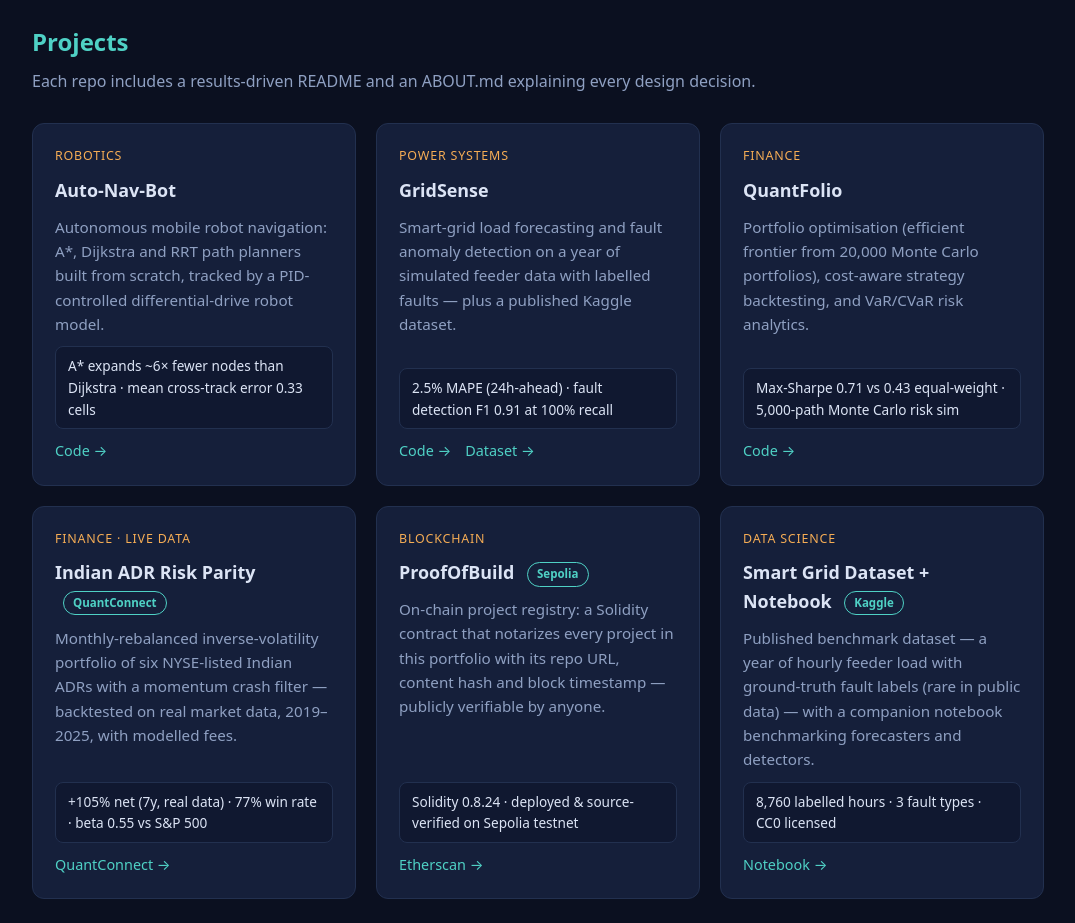
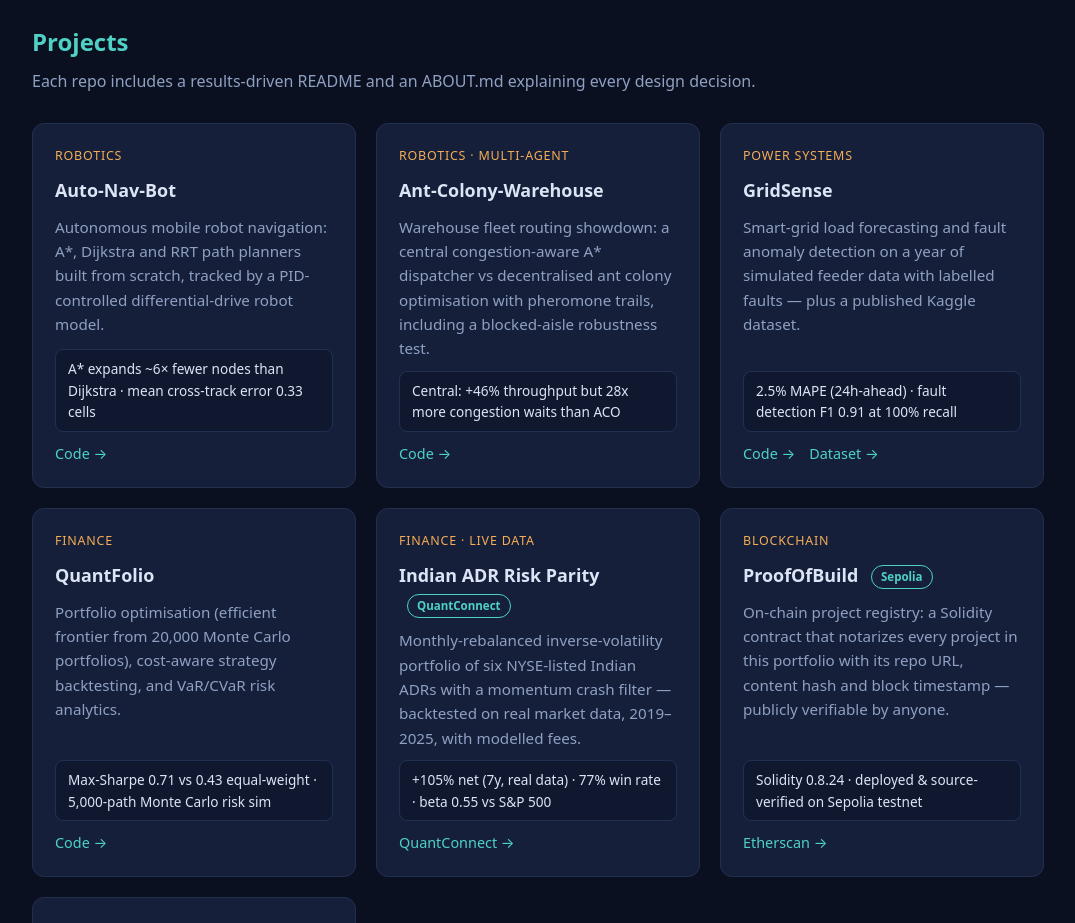
Before and after one commit to AdityaRezan/AdityaRezan.github.io, a plain HTML site: page index.html in a window 1280 px wide. Shown: the part 780-1703 px from the top of the page, without its empty margins (102-1177 px from the left). Drawn offline with Linux system fonts and the light colour scheme.

Commit message:
Add ant-colony-warehouse project card

```diff
--- a/index.html
+++ b/index.html
@@ -88,6 +88,14 @@
       </div>
 
       <div class="card">
+        <span class="domain">Robotics · Multi-Agent</span>
+        <h3>Ant-Colony-Warehouse</h3>
+        <p>Warehouse fleet routing showdown: a central congestion-aware A* dispatcher vs decentralised ant colony optimisation with pheromone trails, including a blocked-aisle robustness test.</p>
+        <div class="stats">Central: +46% throughput but 28x more congestion waits than ACO</div>
+        <div class="cardlinks"><a href="https://github.com/AdityaRezan/ant-colony-warehouse">Code →</a></div>
+      </div>
+
+      <div class="card">
         <span class="domain">Power Systems</span>
         <h3>GridSense</h3>
         <p>Smart-grid load forecasting and fault anomaly detection on a year of simulated feeder data with labelled faults — plus a published Kaggle dataset.</p>
```
